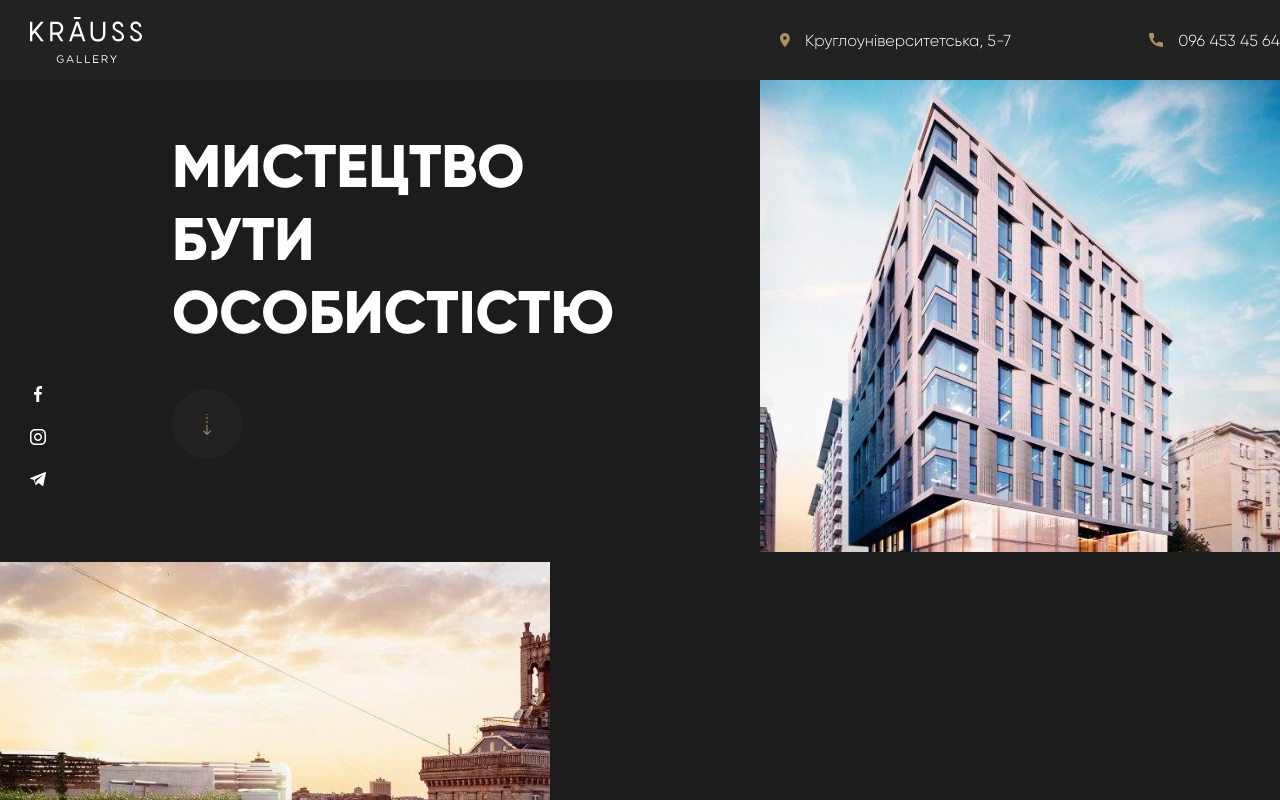
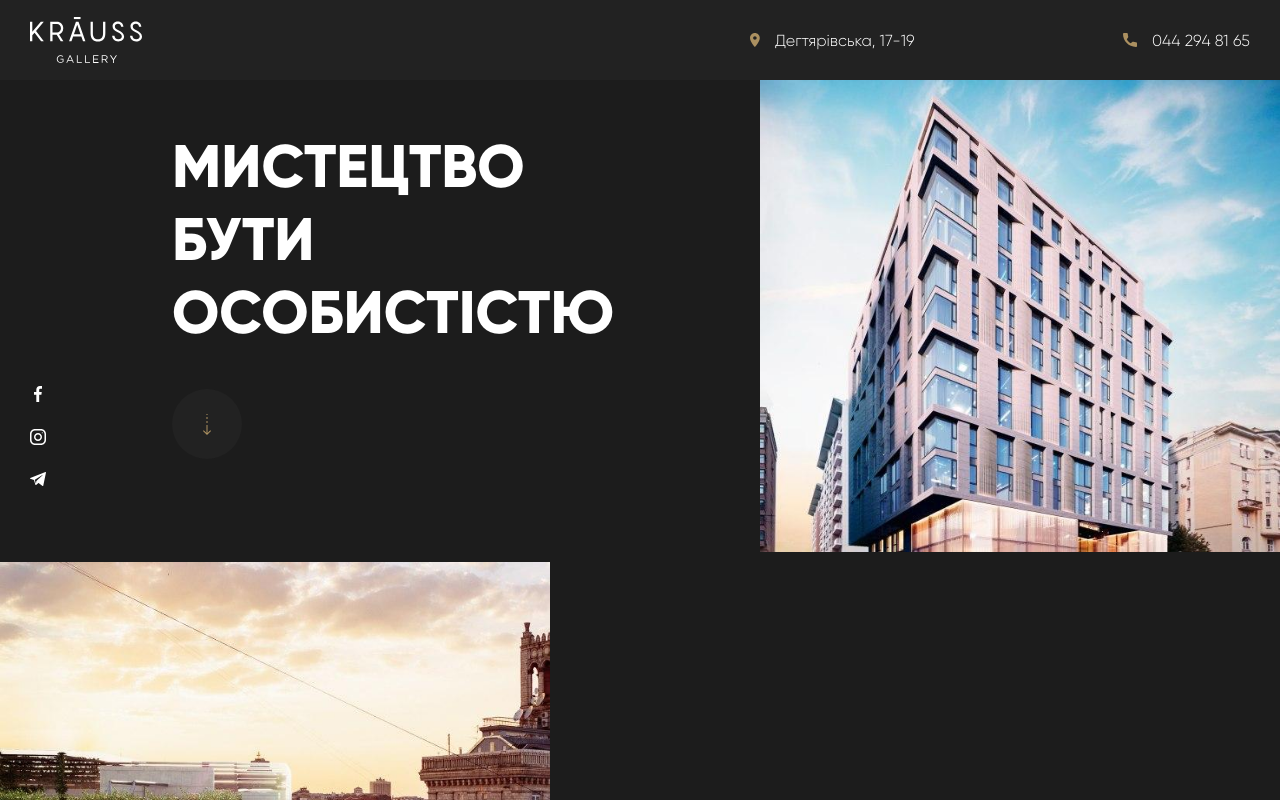
Before and after one commit to YarovoyDm/landing, a React (Create React App) app: page / in a window 1280 px wide. Shown: the top 800 px of the page. Built offline with nearby package versions, Linux system fonts and the light colour scheme.

Commit message:
fix some bugs and change data

```diff
--- a/public/index.html
+++ b/public/index.html
@@ -20,7 +20,7 @@
       style="display:none;visibility:hidden"></iframe></noscript>
   <!-- End Google Tag Manager (noscript) -->
   <meta name="theme-color" content="#000000" />
-  <meta name="description" content="Web site created using create-react-app" />
+  <meta name="description" content="МИСТЕЦТВО БУТИ ОСОБИСТІСТЮ" />
   <link rel="apple-touch-icon" href="%PUBLIC_URL%/logo192.png" />
   <!--
       manifest.json provides metadata used when your web app is installed on a
--- a/src/Component/Footer/Footer.js
+++ b/src/Component/Footer/Footer.js
@@ -15,8 +15,8 @@ class Footer extends React.Component {
                         <div className='footer_contact-info'>
                             <div className='footer_contact-text'>
                                 Офіс продажу: <br />
-                                м. Київ, <br />вул. Круглоуніверситетська, 5-7 <br />
-                                <a href='https://maps.google.com/maps?q=Круглоуніверситетська, 5-7' className='footer_contact-map'>Дивитись на карті</a>
+                                м. Київ, <br />вул. Дегтярівська, 17-19 <br />
+                                <a href='https://maps.google.com/maps?q=Дегтярівська, 17-19' className='footer_contact-map'>Дивитись на карті</a>
                                 <div className='socialIcons_wrapper'>
                                     <div className='social-facebook' />
                                     <div className='social-instagram' />
@@ -24,8 +24,8 @@ class Footer extends React.Component {
                                 </div>
                             </div>
                             <div className='footer_contact-text'>
-                                krauss@gmail.com <br />
-                                <a href='tel:096 453 45 64' className='footer_contact-number'>+38 096 456 76 45</a>
+                                sales_manager@creatorcity.com.ua <br />
+                                <a href='tel:044 294 81 65' className='footer_contact-number'>044 294 81 65</a>
                                 <div className='footer_contact-call'>Замовити дзвінок</div>
                             </div>
                         </div>
--- a/src/Component/Header/Header.css
+++ b/src/Component/Header/Header.css
@@ -6,6 +6,7 @@
     justify-content: space-between;
     color: white;
     padding-left: 30px;
+    padding-right: 30px;
     position: relative;
 }
 
--- a/src/Component/Header/Header.js
+++ b/src/Component/Header/Header.js
@@ -71,7 +71,7 @@ class Header extends React.Component {
                         <div className='header_mobileContactTop'>
                             <div className='menu-right-title'>Офіс продажу:</div>
                             <div className='menu-right-text'>
-                                м. Київ, вул. Круглоуніверситетська, будинок 5-7
+                                м. Київ, вул. Дегтярівська, будинок 17-19
                         </div>
                         </div>
                         <div className='header_mobileContactBot'>
@@ -96,16 +96,16 @@ class Header extends React.Component {
                 </div>
                 <Logo />
                 <div className="header_info">
-                    <a href='https://maps.google.com/maps?q=Круглоуніверситетська, 5-7' className="header_info-address">
-                        <div className="header_info-location" />Круглоуніверситетська, 5-7
+                    <a href='https://maps.google.com/maps?q=Дегтярівська, 17-19' className="header_info-address">
+                        <div className="header_info-location" />Дегтярівська, 17-19
                     </a>
                     <a className="header_info-locationMobile" href='https://maps.google.com/maps?q=Круглоуніверситетська, 5-7'>
                         <div />
                     </a>
                     <a href='tel:096 453 45 64' className="header_info-phone">
-                        <div className="header_info-phoneIcon" />096 453 45 64
+                        <div className="header_info-phoneIcon" />044 294 81 65
                     </a>
-                    <a className="header_info-phoneIconMobile"  href='tel:096 453 45 64'>
+                    <a className="header_info-phoneIconMobile"  href='tel:0442948165'>
                         <div />
                     </a>
                     <div className="header_menu-button" onClick={() => this.onMenuChange()}>
--- a/src/Component/Landing/Landing.css
+++ b/src/Component/Landing/Landing.css
@@ -411,6 +411,7 @@
     font-size: 14px;
     color: white;
     font-weight: 600;
+    width: 90px;
 }
 
 .landing_intro-bottom {
```
Also changed, not shown: 1 other file (tests, documents, lock files or other folders).
